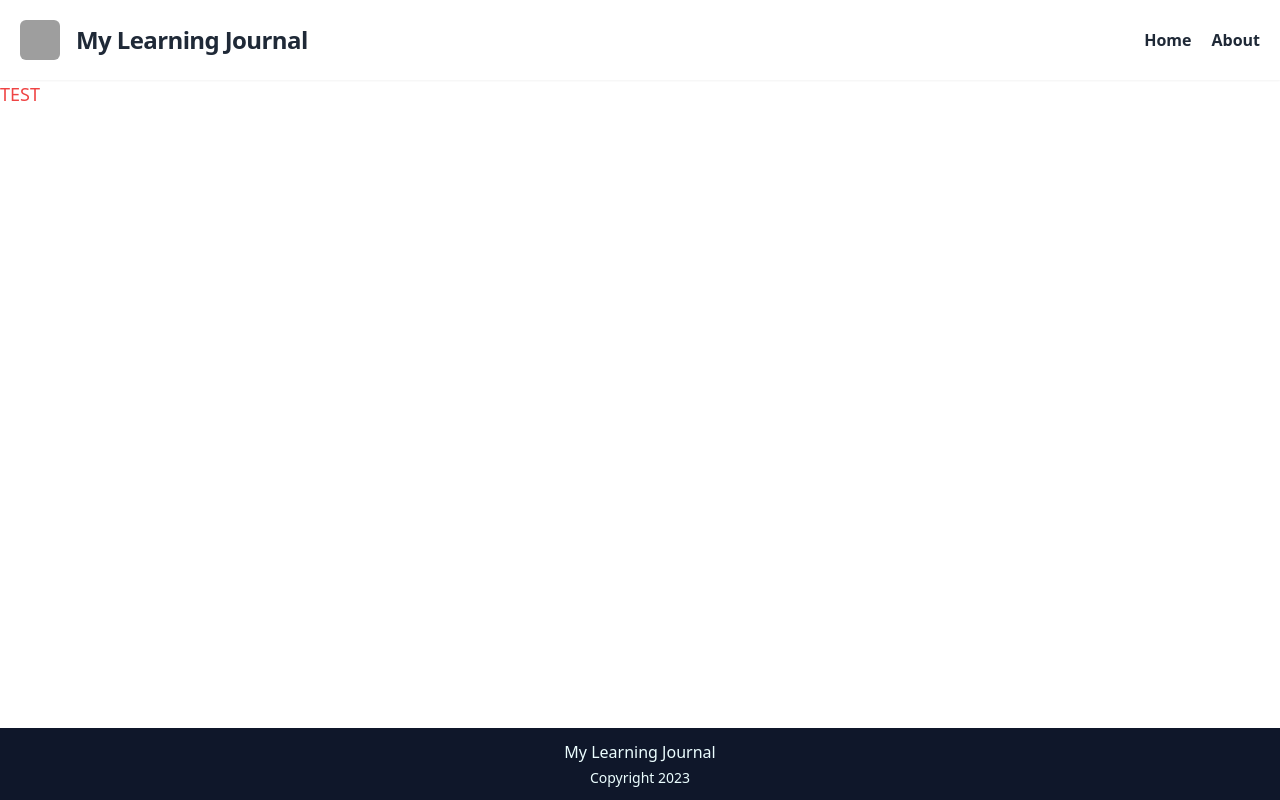
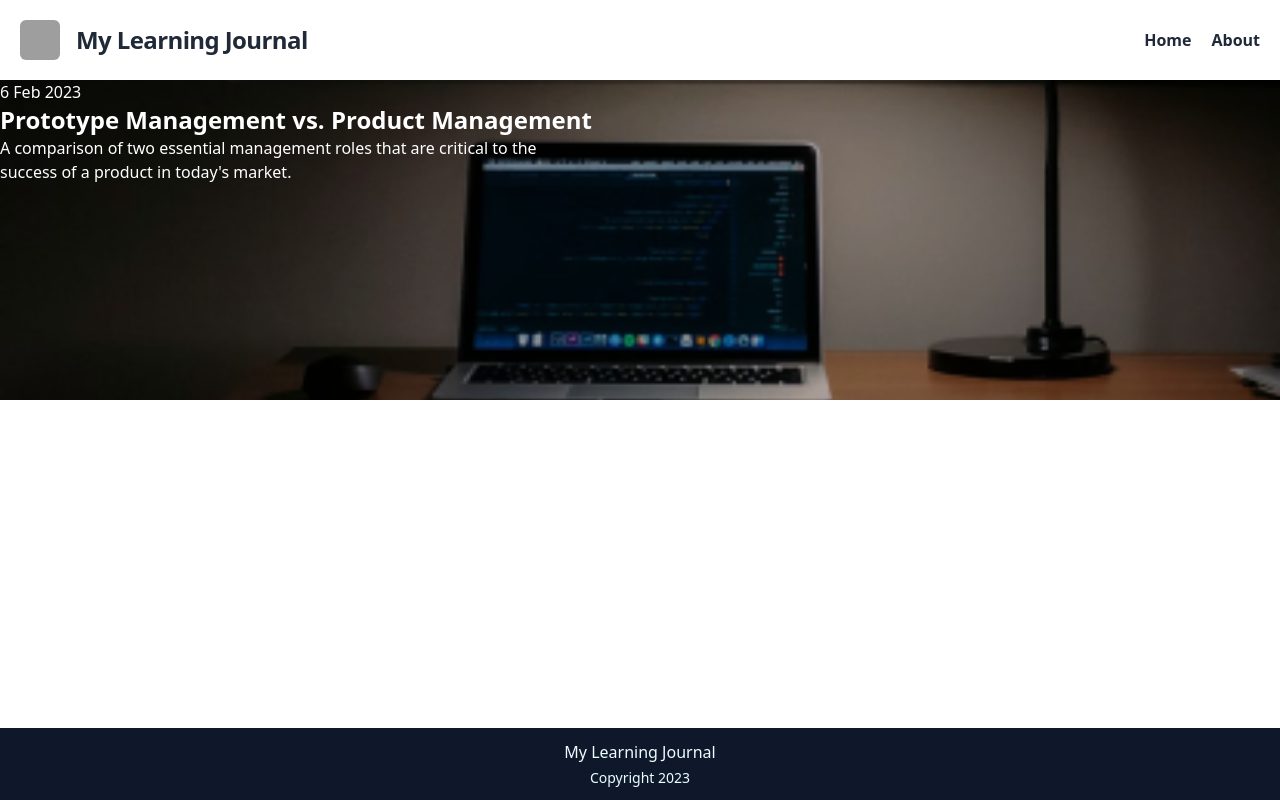
Before and after one commit to prashantbhudwal/proj__learningJournal-solo, a Next.js app: page / in a window 1280 px wide. Built offline with nearby package versions, Linux system fonts and the light colour scheme; grey boxes are pictures that could not be loaded.

Commit message:
Add the hero post component

```diff
--- a/app/page.tsx
+++ b/app/page.tsx
@@ -1,12 +1,15 @@
 import Image from "next/image";
 import { Inter } from "next/font/google";
+import HeroPost from "@/components/HeroPost";
 
 const inter = Inter({ subsets: ["latin"] });
 
+import postSummaries from "@/data/postSummaryData";
+
 export default function Home() {
   return (
-    <main>
-      <div className={"text-lg text-red-500"}>TEST</div>
-    </main>
+    <div>
+      <HeroPost {...postSummaries[0]} />
+    </div>
   );
 }
--- /dev/null
+++ b/components/HeroPost.tsx
@@ -0,0 +1,18 @@
+export default function HeroPost({ date, title, summary, image }: any) {
+  const formattedDate = new Date(date).toLocaleDateString("en-GB", {
+    day: "numeric",
+    month: "short",
+    year: "numeric",
+  });
+
+  return (
+    <main
+      className={"h-80 bg-cover bg-center bg-no-repeat text-white"}
+      style={{ backgroundImage: `url('/${image}')` }}
+    >
+      <p className="">{formattedDate}</p>
+      <h1 className="text-2xl font-bold">{title}</h1>
+      <p className="max-w-xl">{summary}</p>
+    </main>
+  );
+}
```
